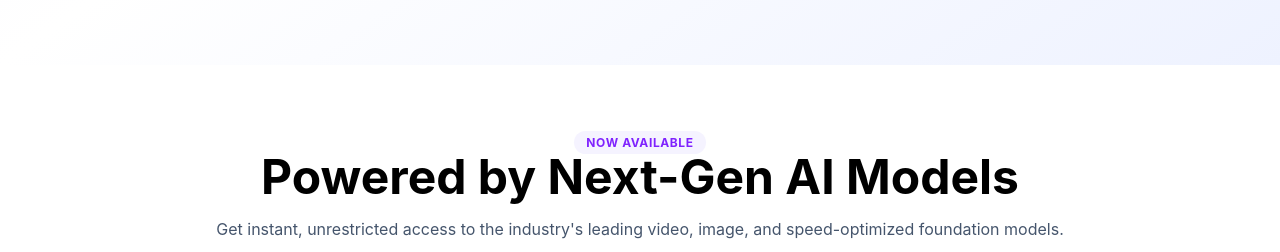
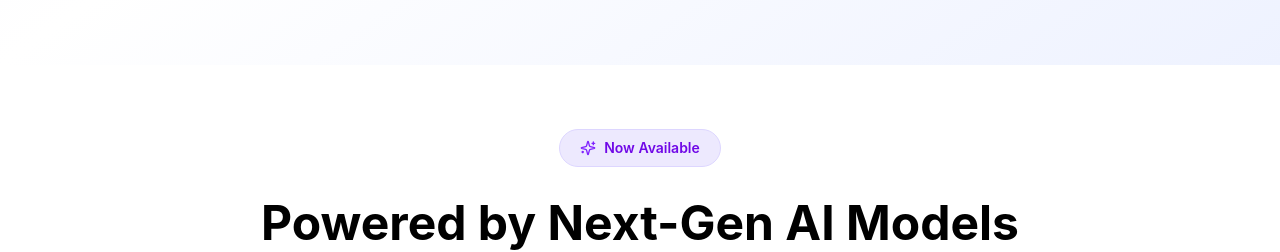
Before and after one commit to goranradmanovic/pe-sales, a Vue app: page / in a window 1280 px wide. Shown: the part 900-1152 px from the top of the page. Built offline with nearby package versions, Linux system fonts and the light colour scheme.

Commit message:
Changing small ui element

```diff
--- a/src/components/sections/AvailableModels.vue
+++ b/src/components/sections/AvailableModels.vue
@@ -3,9 +3,10 @@
     <div class="container mx-auto px-4">
       <!-- Section Header -->
       <div class="max-w-4xl mx-auto text-center mb-12">
-        <span class="text-xs font-bold tracking-wider text-violet-600 uppercase bg-violet-50 px-3 py-1 rounded-full">
-          Now Available
-        </span>
+        <div class="inline-flex items-center gap-2 bg-violet-100 border border-violet-200 rounded-full px-5 py-2 mb-8">
+            <Sparkles class="w-4 h-4 text-violet-600" />
+            <span class="text-sm font-semibold text-violet-700">Now Available</span>
+        </div>
         <h2 class="text-4xl md:text-5xl font-bold mb-4">
           Powered by Next-Gen AI Models
         </h2>
@@ -57,6 +58,7 @@
 <script lang="ts" setup>
   import { ref } from 'vue';
   import AIModel from '../../types/aimodel';
+  import { Sparkles } from '@lucide/vue';
 
   const aiModels = ref<AIModel[]>([
     {
```
